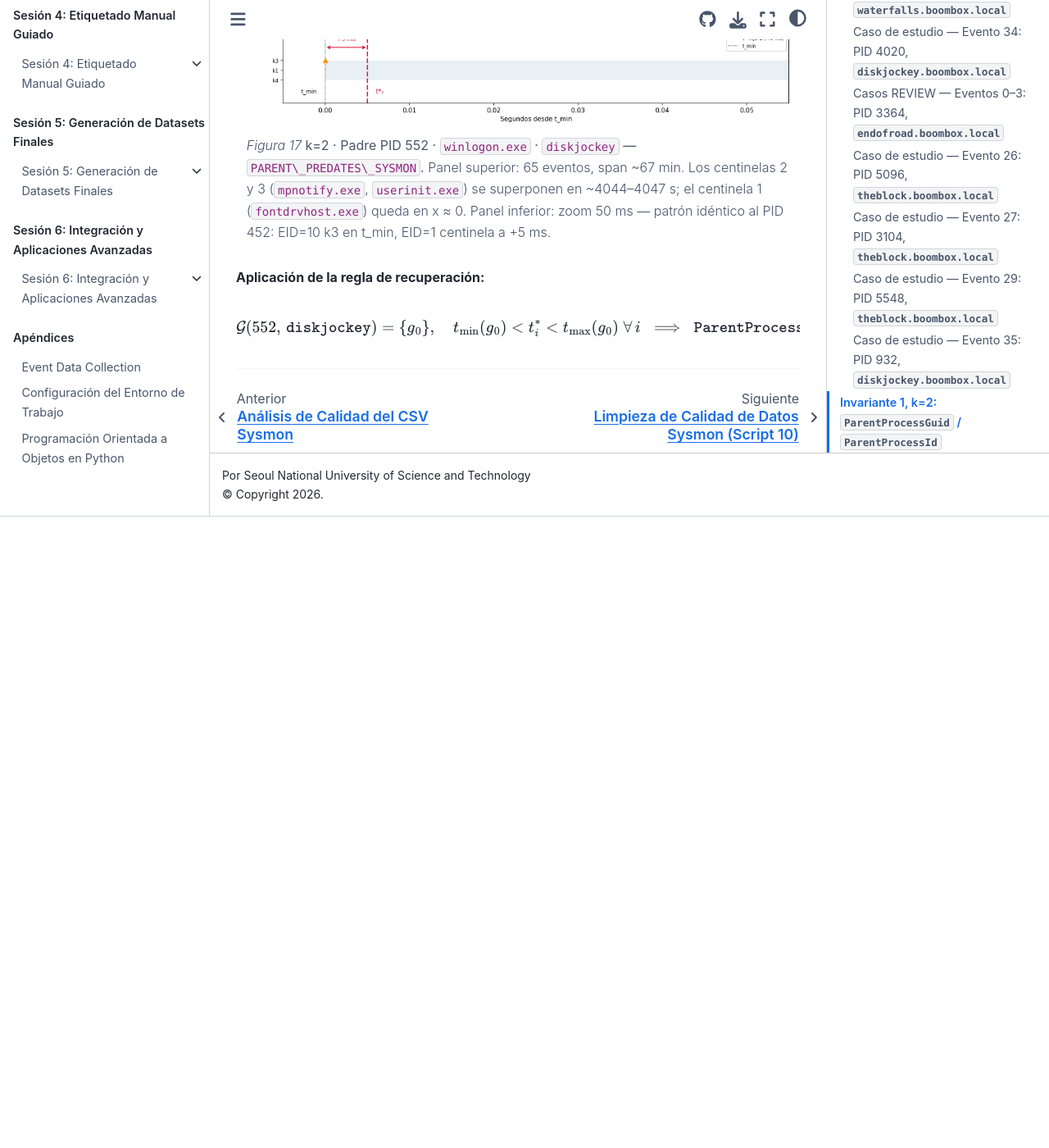
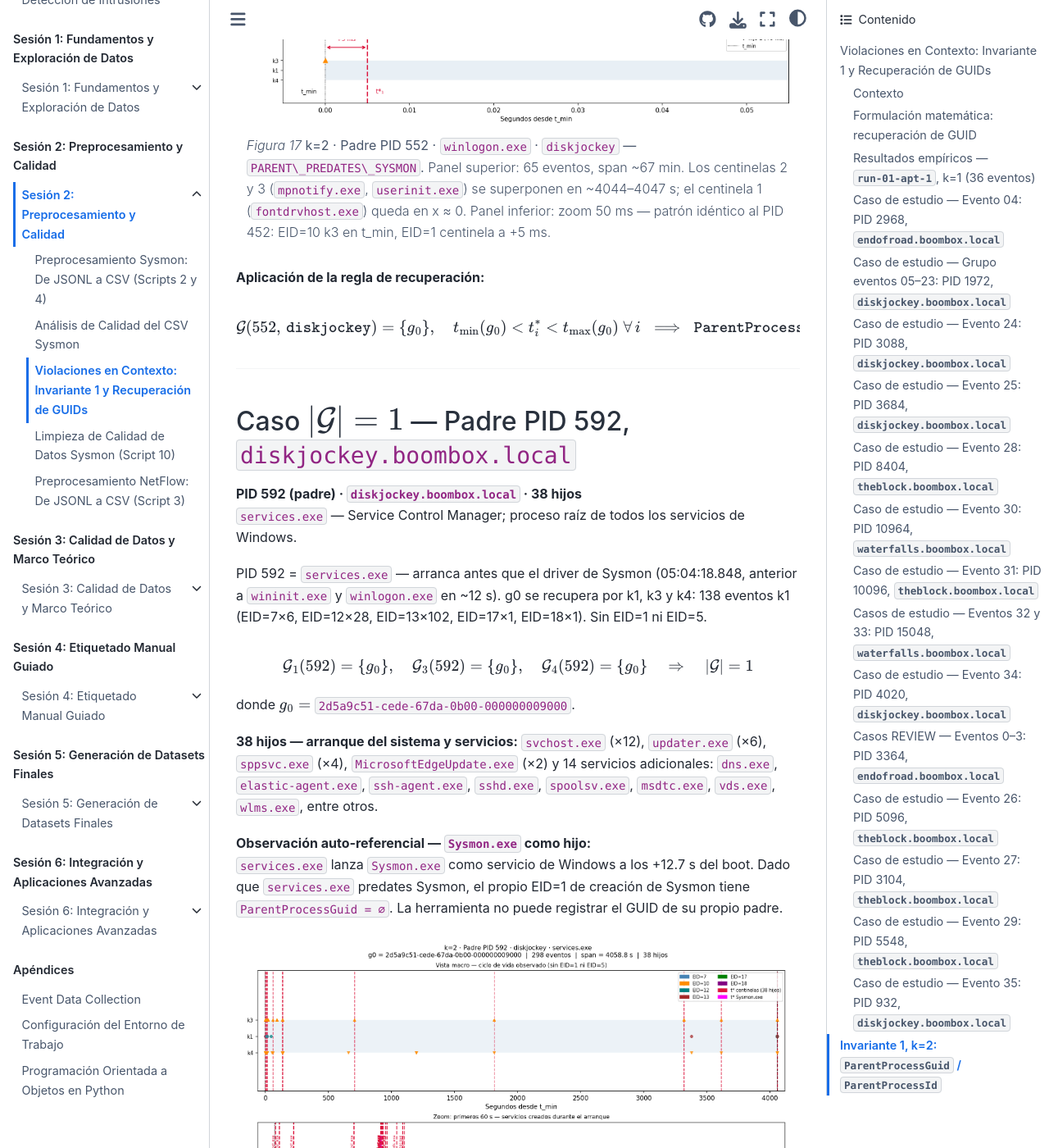
Before and after one commit to ollerenac/curso2026, a Jupyter Book: the page built from sesion-2/9-violaciones-en-contexto.md, in a window 1280 px wide and 1400 px high, scrolled down 38446 px. Shown: the whole window at 82% size. Built offline with Jupyter Book 1.0.4 settings and Sphinx 7.4.7 and the Sphinx Book theme 1.1.4, drawn with Linux system fonts in a browser that asks for light colours; before the commit the page ends 39076 px from its top, so only the background shows below that; some of the changed text lies outside the part shown.

Commit message:
analysis(sesion-2): add k=2 REPLACE_GUID case — padre PID 592 services.exe diskjockey
38 hijos con ParentProcessGuid=NULL. g0 recuperado vía k1+k3+k4 (138 eventos k1).
Incluye observación auto-referencial: Sysmon.exe es hijo de services.exe, cuyo
propio EID=1 tiene ParentProcessGuid=∅. MD actualizado con sección PID 592
y figura ev_k2_592_timeline.png.

Co-Authored-By: Claude Sonnet 4.6 <noreply@anthropic.com>

````diff
--- a/sesion-2/9-violaciones-en-contexto.md
+++ b/sesion-2/9-violaciones-en-contexto.md
@@ -1458,3 +1458,53 @@ t_{\min}(g_0) < t^*_i < t_{\max}(g_0)\;\forall\, i
 $$
 
 ---
+
+## Caso $\lvert\mathcal{G}\rvert = 1$ — Padre PID 592, `diskjockey.boombox.local`
+
+**PID 592 (padre) · `diskjockey.boombox.local` · 38 hijos**
+`services.exe` — Service Control Manager; proceso raíz de todos los servicios de Windows.
+
+PID 592 = `services.exe` — arranca antes que el driver de Sysmon (05:04:18.848,
+anterior a `wininit.exe` y `winlogon.exe` en ~12 s). g0 se recupera por k1, k3 y k4:
+138 eventos k1 (EID=7×6, EID=12×28, EID=13×102, EID=17×1, EID=18×1). Sin EID=1 ni EID=5.
+
+$$
+\mathcal{G}_1(592) = \{g_0\},\quad
+\mathcal{G}_3(592) = \{g_0\},\quad
+\mathcal{G}_4(592) = \{g_0\}
+\quad\Rightarrow\quad \lvert\mathcal{G}\rvert = 1
+$$
+
+donde $g_0 =$ `2d5a9c51-cede-67da-0b00-000000009000`.
+
+**38 hijos — arranque del sistema y servicios:**
+`svchost.exe` (×12), `updater.exe` (×6), `sppsvc.exe` (×4), `MicrosoftEdgeUpdate.exe` (×2)
+y 14 servicios adicionales: `dns.exe`, `elastic-agent.exe`, `ssh-agent.exe`, `sshd.exe`,
+`spoolsv.exe`, `msdtc.exe`, `vds.exe`, `wlms.exe`, entre otros.
+
+**Observación auto-referencial — `Sysmon.exe` como hijo:**
+`services.exe` lanza `Sysmon.exe` como servicio de Windows a los +12.7 s del boot.
+Dado que `services.exe` predates Sysmon, el propio EID=1 de creación de Sysmon tiene
+`ParentProcessGuid = ∅`. La herramienta no puede registrar el GUID de su propio padre.
+
+```{figure} img/ev_k2_592_timeline.png
+:name: ev-k2-592-timeline
+:width: 100%
+
+**k=2 · Padre PID 592 · `services.exe` · `diskjockey` — `PARENT\_PREDATES\_SYSMON`.**
+Panel superior: ~280 eventos (k1+k3+k4), span ~67 min. Los 38 centinelas se distribuyen
+a lo largo de todo el ciclo de vida. `Sysmon.exe` (magenta) aparece a +12.7 s.
+Panel inferior: zoom primeros 60 s del boot — servicios del sistema creados en ráfaga
+durante el arranque: `svchost.exe`, `spoolsv.exe`, `dns.exe`, etc.
+```
+
+**Aplicación de la regla de recuperación:**
+
+$$
+\mathcal{G}(592,\,\texttt{diskjockey}) = \{g_0\},\quad
+t_{\min}(g_0) < t^*_i < t_{\max}(g_0)\;\forall\, i
+\;\implies\; \texttt{ParentProcessGuid} \leftarrow g_0 \quad
+[\texttt{PARENT\_PREDATES\_SYSMON}]
+$$
+
+---
````
Also changed, not shown: sesion-2/img/ev_k2_592_timeline.png (added), 1 other file.
